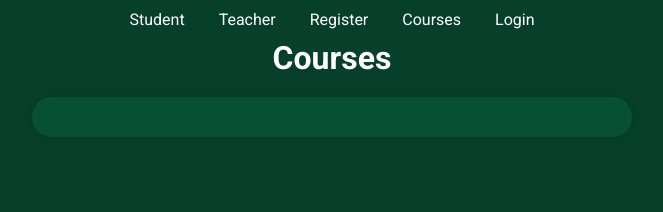
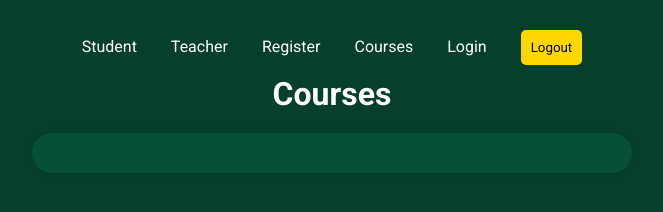
Before and after one commit to Tomomi-H011/SDEV_255_Final_Project_Group5, a website: page courses.html in a window 1280 px wide. Shown: the whole page, without its empty margins (308-971 px from the left). Drawn offline with Linux system fonts and the light colour scheme; no server answers.

Commit message:
Added logout button

```diff
--- a/courses.html
+++ b/courses.html
@@ -19,6 +19,7 @@
         <li><a href="add_user.html">Register</a></li>
         <li><a href="courses.html">Courses</a></li>
         <li><a href="index.html">Login</a></li>
+        <li><button id="logoutBtn">Logout</button></li>
       </ul>
     </nav>
 
```
